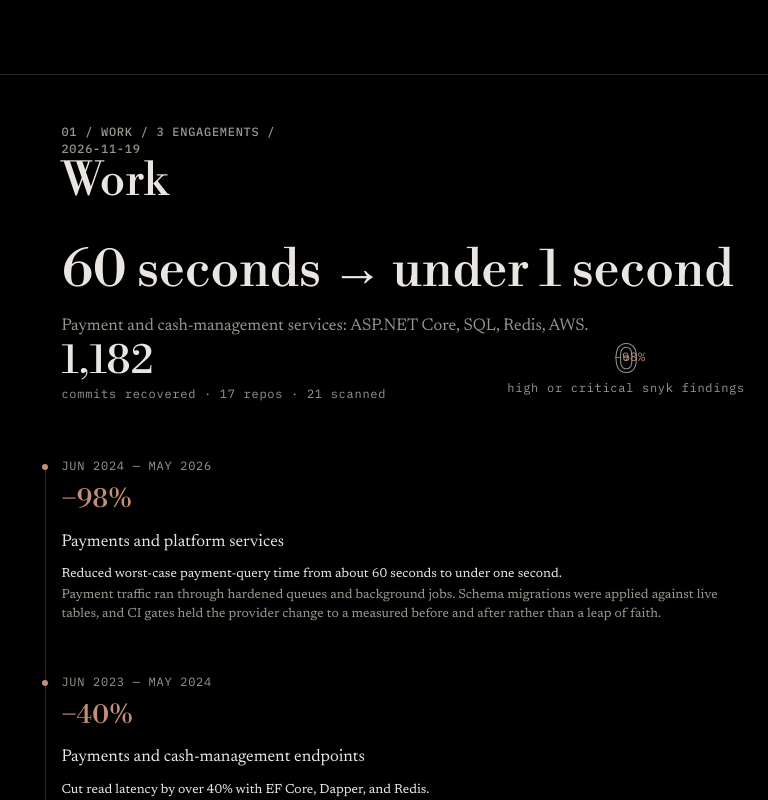
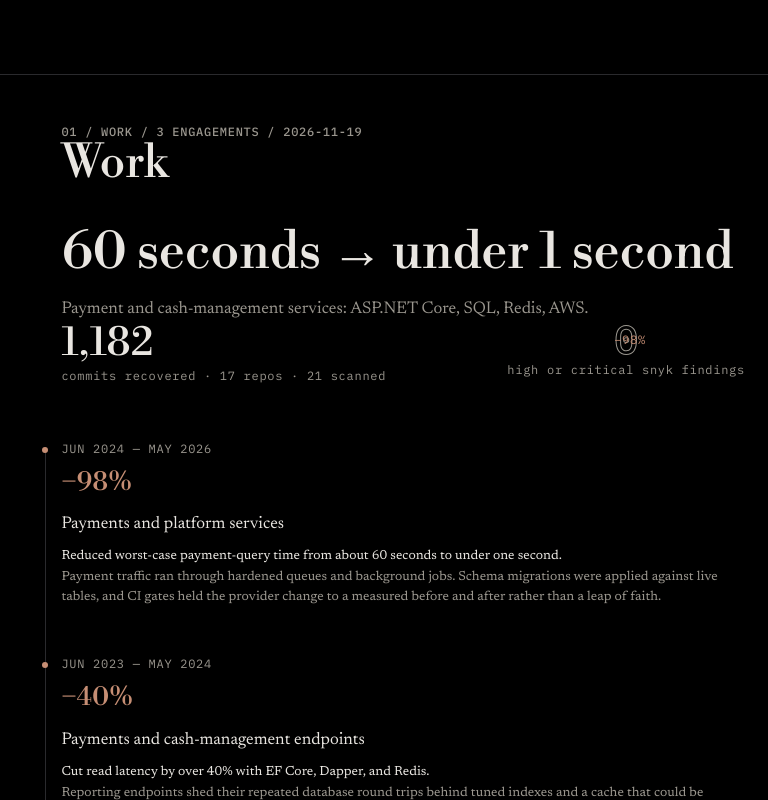
Before and after one commit to nathwn12/nathwn12.github.io, a React (Vite) app: page / in a window 768 px wide. Shown: the part 1560-2360 px from the top of the page. Built offline with nearby package versions, Linux system fonts and the light colour scheme.

Commit message:
fix(layout): one line per coordinate

```diff
--- a/src/styles/ledger.css
+++ b/src/styles/ledger.css
@@ -1310,6 +1310,14 @@ video.horizon-media.is-playing {
   }
 }
 
+/* At the tablet measure the coordinate is one line: give it the full field
+   instead of the head's narrow measure-to-aside span. */
+@media (min-width: 701px) and (max-width: 1100px) {
+  .ch-coordinate {
+    grid-column: measure-start / field-end;
+  }
+}
+
 /* Below the desktop measure the spec column is too narrow to hold its rows.
    Stack the same three blocks on the measure line, never in the rail. */
 @media (min-width: 701px) and (max-width: 1100px) {
```
Also changed, not shown: 1 other file (tests, documents, lock files or other folders).
